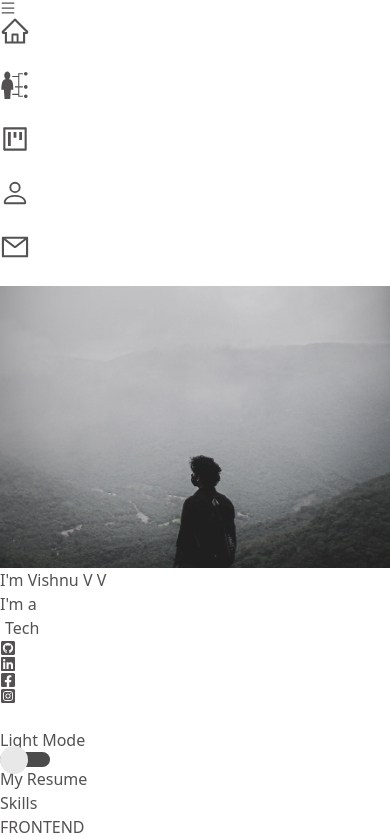
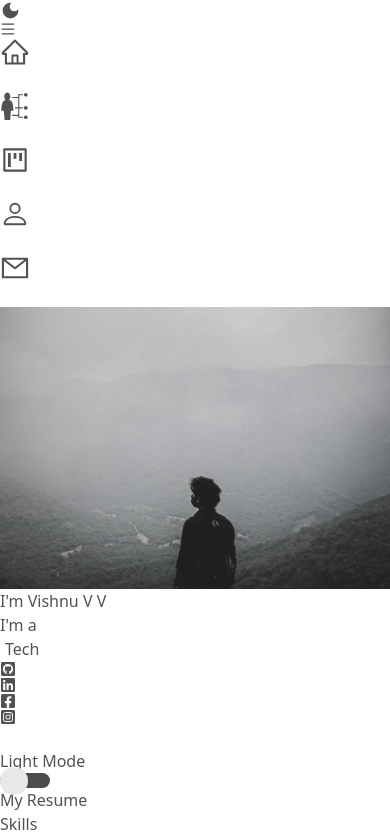
Before and after one commit to vishnuarjun512/Portfolio, a React (Vite) app: page / in a window 390 px wide. Shown: the top 837 px of the page. Built offline with nearby package versions, Linux system fonts and the light colour scheme; some icons are missing.

Commit message:
DarkMode Button Mobile Responsiveness

```diff
--- a/src/components/ProjectItem.jsx
+++ b/src/components/ProjectItem.jsx
@@ -20,14 +20,12 @@ const ProjectItem = ({ img, title, link }) => {
         <h2 className="text-1xl md:text-1xl  md:mt-10px sm:mt-1px lg:mt-[5px] lg:text-3xl lg:mb-[20px] font-bold text-white tracking-wider text-center">
           {title}
         </h2>
-        <div className="md:mt-[-8px] mt-[2px]">
+        <div className="">
           <p className="pb-4 pt-22 text-white text-center">React JS</p>
-          <a href={link}>
-            <div className="sm:text-[13px] text-[13px] flex items-center justify-center text-center sm:p-3 p-[.65rem] rounded-lg bg-white text-gray-700 font-bold cursor-pointer hover:scale-110 ease-in duration-200">
-              <FaGithub className="w-[40px] h-[40px]" />
-              <p className="p-0 ml-[-8px] sm:ml-4">
-                Click to check source code
-              </p>
+          <a href={link} className="">
+            <div className="p-2 flex justify-center items-center rounded-lg bg-white text-gray-700 font-bold cursor-pointer hover:scale-110 ease-in duration-200">
+              <FaGithub className="w-[35px] h-[35px]" />
+              <p className="p-1">Source Code</p>
             </div>
           </a>
         </div>
--- a/src/components/SideNav.jsx
+++ b/src/components/SideNav.jsx
@@ -9,20 +9,24 @@ import { GrProjects } from "react-icons/gr";
 import { BsMailbox, BsPerson } from "react-icons/bs";
 import { GiSkills } from "react-icons/gi";
 import { useDarkMode } from "./DarkModeContext";
+import DarkModeSlider from "./DarkModeSlider";
+import { MdDarkMode } from "react-icons/md";
 
 const SideNav = () => {
   const [nav, setNav] = useState(false);
-  const { isDarkMode } = useDarkMode();
+  const { isDarkMode, toggleDarkMode } = useDarkMode();
   const handleNav = () => {
     setNav(!nav);
     // console.log("State changed ");
   };
   return (
     <div className={`${isDarkMode ? "dark-mode" : "light-mode"}`}>
-      <AiOutlineMenu
-        onClick={handleNav}
-        className="fixed top-4 right-4 z-[99] md:hidden block "
-      />
+      <div className="fixed top-4 right-4 z-[99] md:hidden flex justify-center items-center gap-1 ">
+        <MdDarkMode size={21} isDarkMode={isDarkMode} onClick={toggleDarkMode}>
+          Click
+        </MdDarkMode>
+        <AiOutlineMenu onClick={handleNav} className="" />
+      </div>
       {nav ? (
         <div className="fixed w-full h-screen bg-white/90 flex flex-col justify-center items-center z-20">
           <a
--- a/src/components/SkillSection.jsx
+++ b/src/components/SkillSection.jsx
@@ -14,7 +14,7 @@ const SkillSection = ({ title, items }) => {
           className="w-4 h-4" // Adjust the width and height as needed
           src={star}
           alt="Star"
-        />
+        />,
       );
     }
     return stars;
@@ -24,12 +24,12 @@ const SkillSection = ({ title, items }) => {
     <div
       className={`${
         isDarkMode ? "bg-[#1c1b23]" : "bg-[rgb(97,103,122)] "
-      } border-1 min-h-[170px] min-w-[350px] p-2 items-center justify-evenly flex flex-col flex-wrap rounded-3xl shadow-2xl ease-in-out duration-100`}
+      } border-1 min-h-[170px] min-w-[350px] p-2 items-center justify-evenly flex flex-col rounded-3xl shadow-2xl ease-in-out duration-100`}
     >
       <h1 className="text-[#D8D9DA] sm:text-2xl text-2xl font-semibold underline">
         {title.toUpperCase()}
       </h1>
-      <div className="flex flex-row flex-wrap justify-evenly sm:gap-4 gap-2 mt-[8px] mb-[2px]">
+      <div className="flex flex-row flex-wrap items-center justify-center sm:gap-4 gap-2 mt-[8px] mb-[2px]">
         {items.map((item, index) => (
           <div
             key={index}
```
